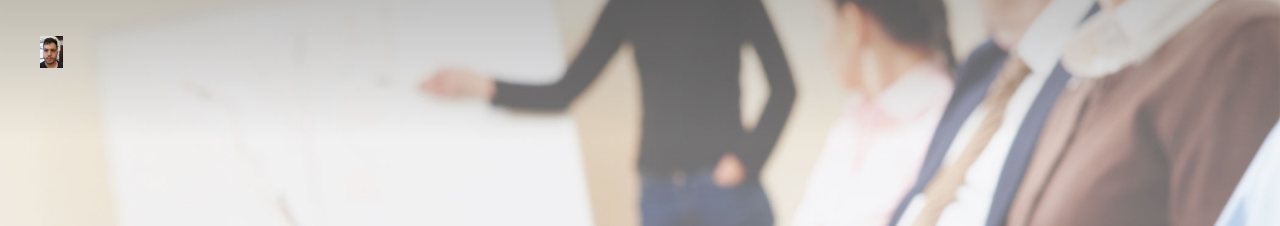
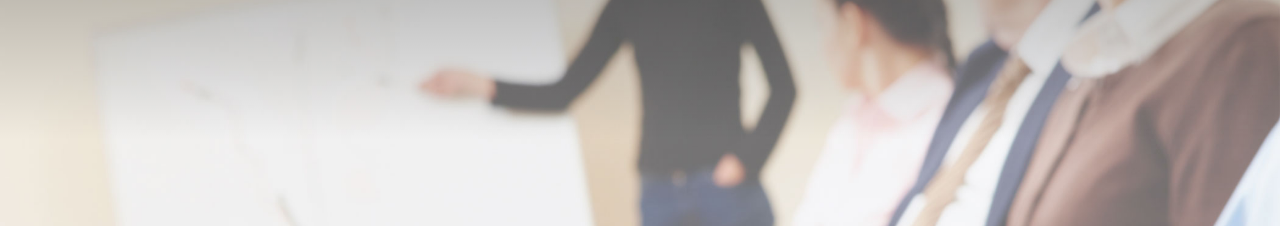
Before and after one commit to gambarra/gambarra.github.io, a Jekyll site: the page built from index.html, in a window 1280 px wide. Shown: the top 226 px of the page. Built offline with Jekyll 4.4.1, drawn with Linux system fonts in a browser that asks for light colours.

Commit message:
:art: corrige site

```diff
--- a/index.html
+++ b/index.html
@@ -7,11 +7,6 @@ about: 'about.html'
 
 <header class="main-header {% if page.cover %}" style="background-image: url({{ page.cover }}) {%else%}no-cover{% endif %}">
     <nav class="main-nav overlay clearfix">
-            {% if site.author.thumb %}
-                <a class="blog-logo" href="{{ site.baseurl }}">
-                    <img src="{{ site.author.thumb }}" alt="foto do perfil de {{site.author.name}}" />
-                </a>
-            {% endif %}
            <!-- <a class="subscribe-button icon-feed" href="{{ site.baseurl }}rss.xml">Feed RSS</a> -->
     </nav>
     <div class="vertical">
```
